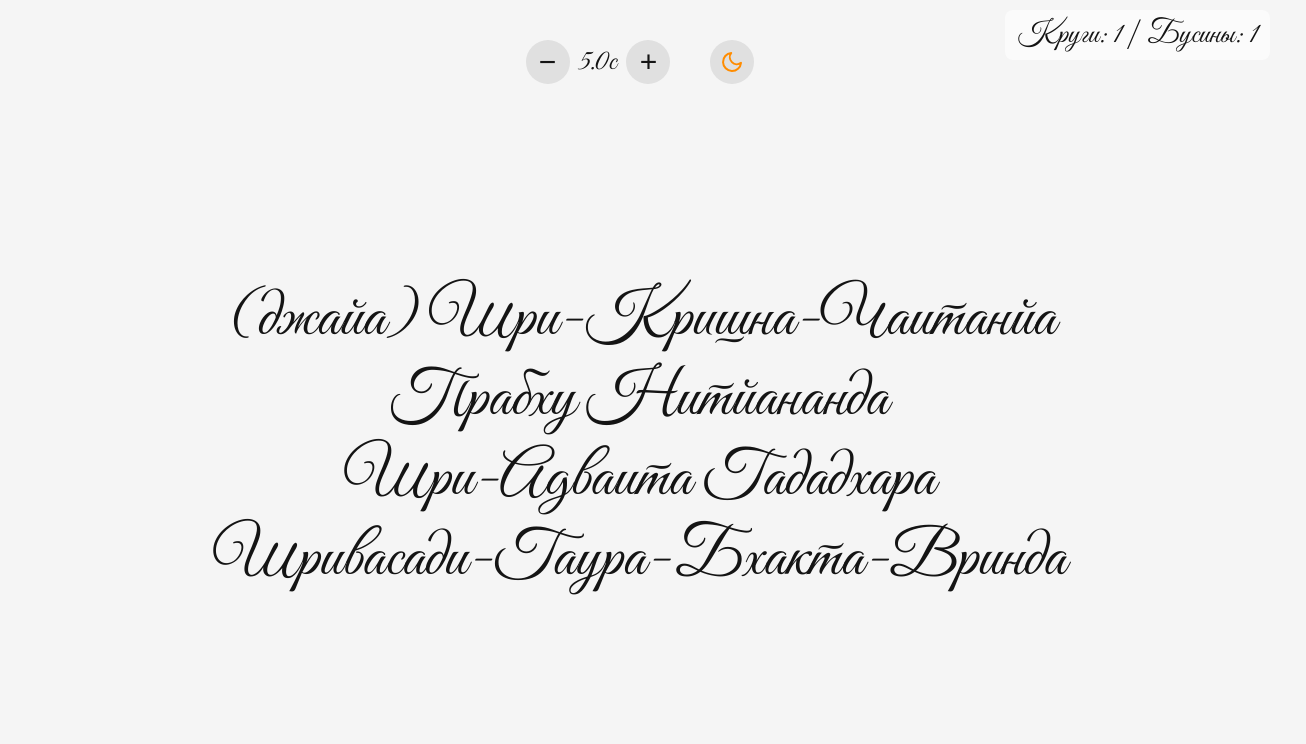
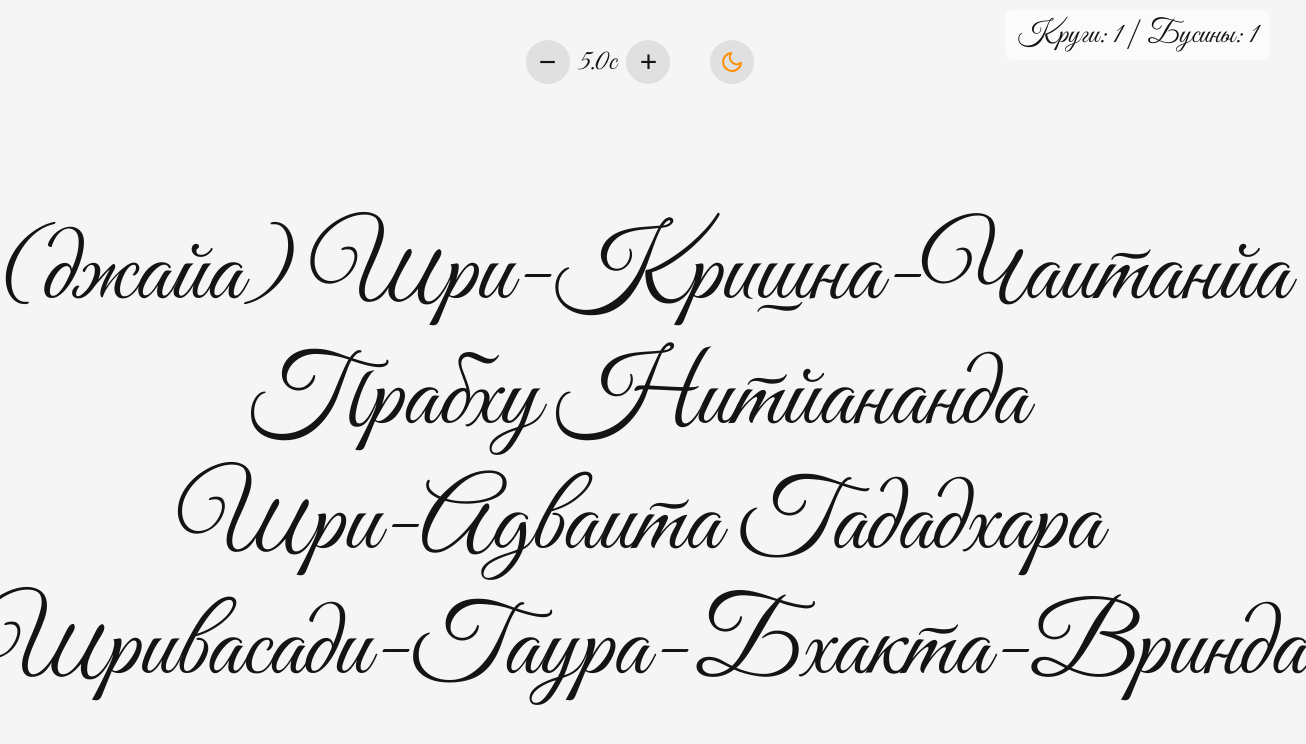
Before and after one commit to maximmurmansk/Mahamantra, a plain HTML site: page index.html in a window 1280 px wide. Shown: the whole page, 1306 px wide, since content can reach past the window. Drawn offline with Linux system fonts and the light colour scheme.

Commit message:
переделка масштаба

```diff
--- a/index.html
+++ b/index.html
@@ -206,7 +206,7 @@
             });
 
             /* === УПРАВЛЕНИЕ РАЗМЕРОМ ШРИФТА (адаптивное ограничение) === */
-            let baseSize = 70,
+            let baseSize = 100,
                 fStep = 30;
             function fits(size) {
                 const prev = waviy.style.fontSize;
--- a/style.css
+++ b/style.css
@@ -39,7 +39,7 @@ body {
     top: 50%;
     left: 50%;
     transform: translate(-50%, -50%);
-    font-size: 64px;
+    font-size: 100px;
     white-space: pre-line;
     hyphens: none; /* запрет разрывов по дефису */
     pointer-events: none;
@@ -114,7 +114,7 @@ body {
 }
 .waviy {
     position: relative;
-    font-size: 70px;
+    font-size: 100px;
     -webkit-box-reflect: below -20px
         linear-gradient(transparent, rgba(0, 0, 0, 0.2));
 }
--- a/style2.css
+++ b/style2.css
@@ -38,7 +38,7 @@ body {
     top: 50%;
     left: 50%;
     transform: translate(-50%, -50%);
-    font-size: 64px;
+    font-size: 100px;
     white-space: pre-line;
     hyphens: none; /* запрет разрывов по дефису */
     pointer-events: none;
@@ -109,7 +109,7 @@ body {
 }
 .waviy {
     position: relative;
-    font-size: 70px;
+    font-size: 100px;
     -webkit-box-reflect: below -20px
         linear-gradient(transparent, rgba(0, 0, 0, 0.1));
 }
```
